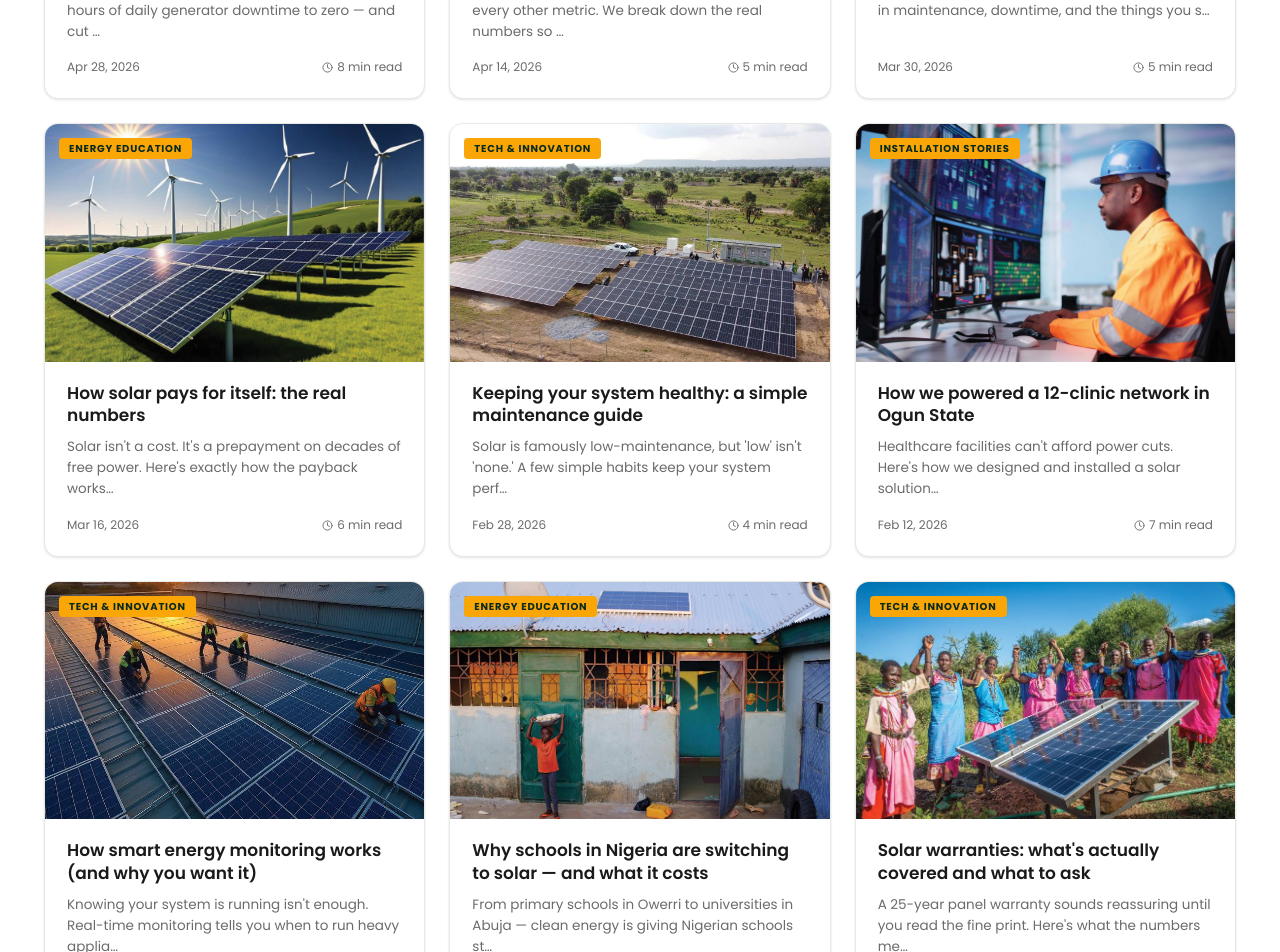
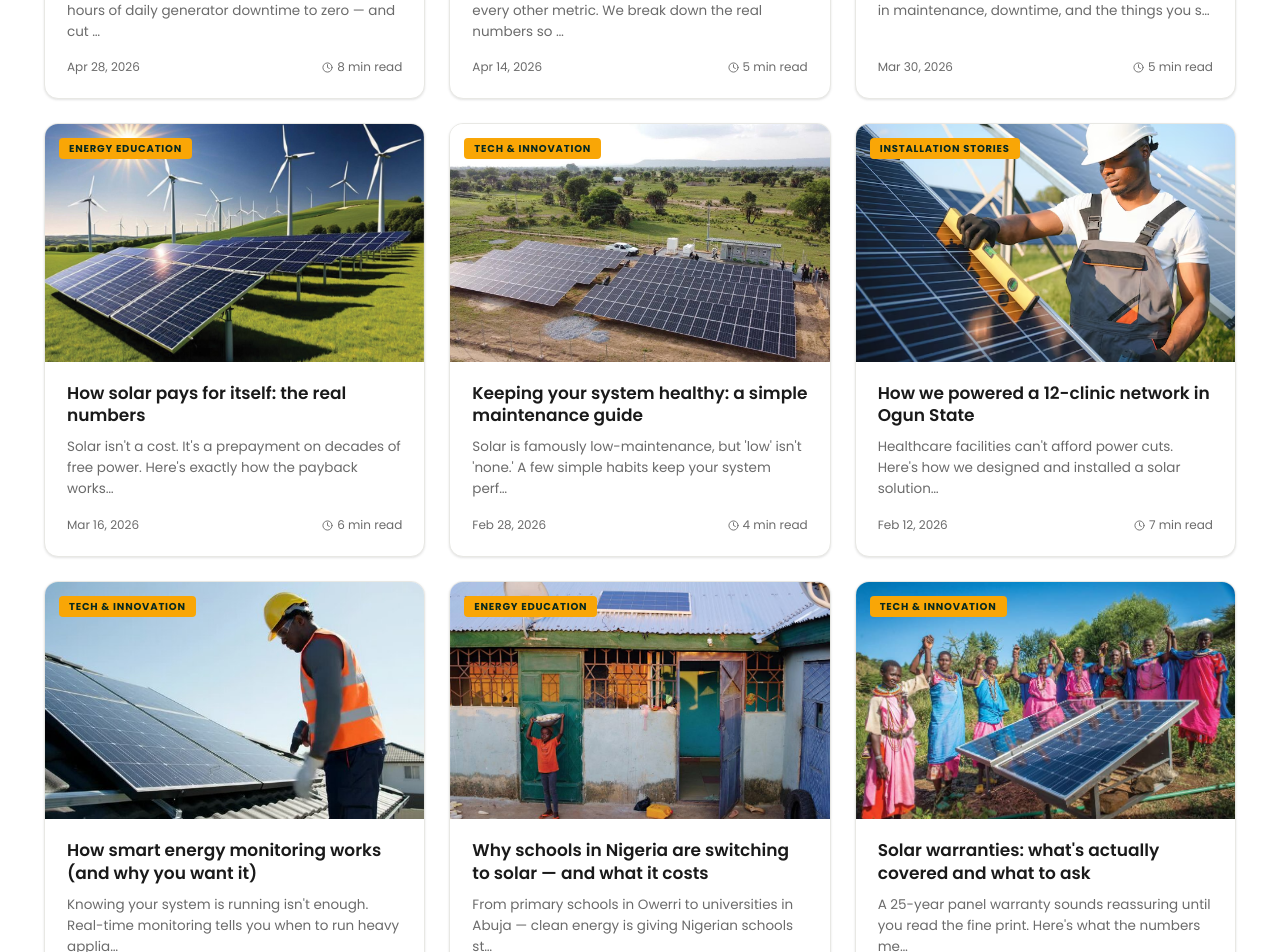
Before and after one commit to MaxCybOps/Olea-Solar-Technology, a Next.js app: page /blog in a window 1280 px wide. Shown: the part 1600-2552 px from the top of the page. Built offline with nearby package versions, Linux system fonts and the light colour scheme; no server answers; a web font is replaced by a local one.

Commit message:
fix: replace duplicate gallery images for blog posts b7 and b8

```diff
--- a/src/app/(site)/blog/[slug]/page.tsx
+++ b/src/app/(site)/blog/[slug]/page.tsx
@@ -11,8 +11,8 @@ const POST_IMAGES: Record<string, string> = {
   b4:  "/images/gallery-3.jpg",
   b5:  "/images/gallery-5.jpg",
   b6:  "/images/gallery-1.jpg",
-  b7:  "/images/gallery-6.jpg",
-  b8:  "/images/gallery-4.jpg",
+  b7:  "/images/about/team-work.jpg",
+  b8:  "/images/about/team-smiling.jpg",
   b9:  "/images/gallery-2.jpg",
   b10: "/images/gallery-7.jpg",
 };
--- a/src/app/(site)/blog/page.tsx
+++ b/src/app/(site)/blog/page.tsx
@@ -13,8 +13,8 @@ const POST_IMAGES: Record<string, string> = {
   b4:  "/images/gallery-3.jpg",
   b5:  "/images/gallery-5.jpg",
   b6:  "/images/gallery-1.jpg",
-  b7:  "/images/gallery-6.jpg",
-  b8:  "/images/gallery-4.jpg",
+  b7:  "/images/about/team-work.jpg",
+  b8:  "/images/about/team-smiling.jpg",
   b9:  "/images/gallery-2.jpg",
   b10: "/images/gallery-7.jpg",
 };
```
